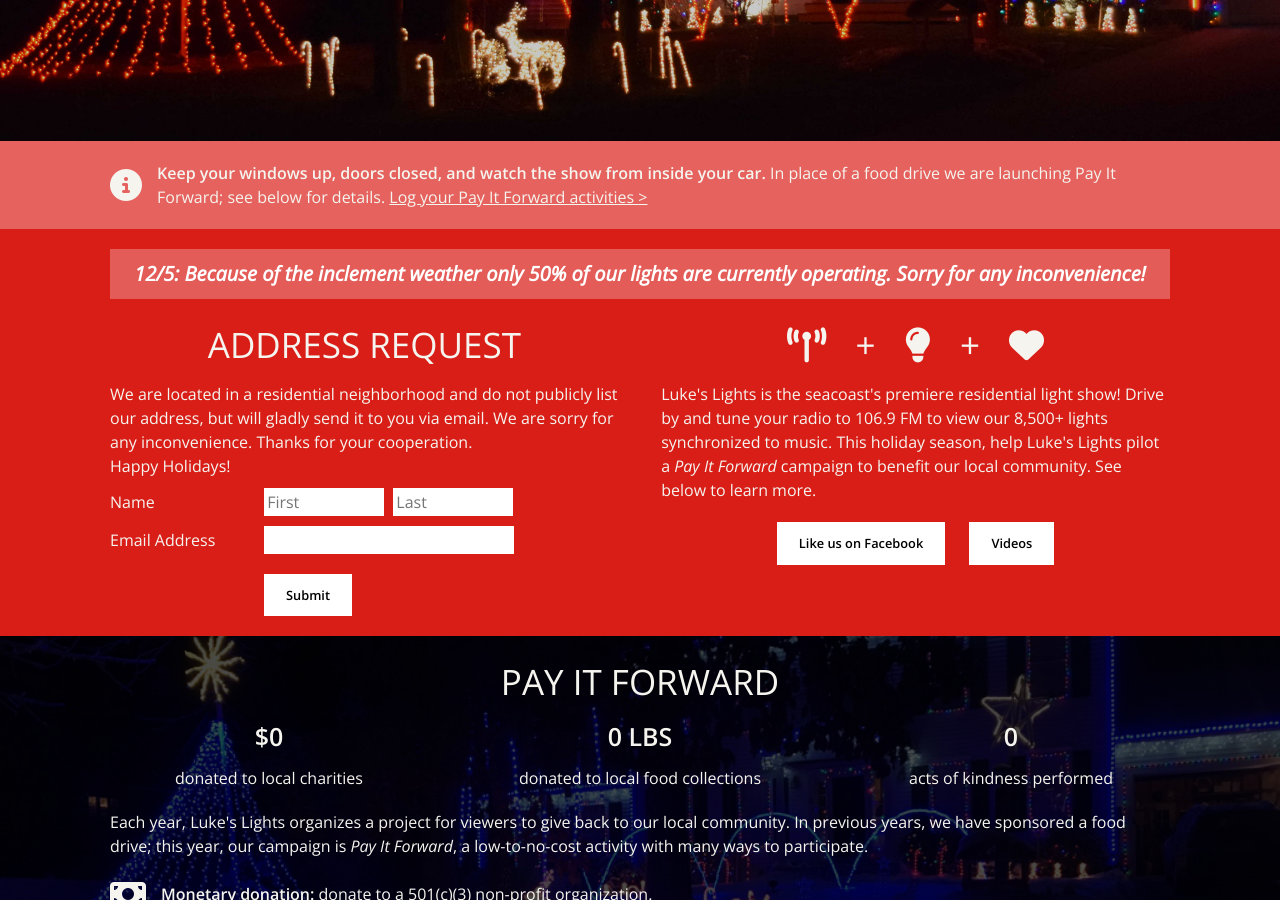
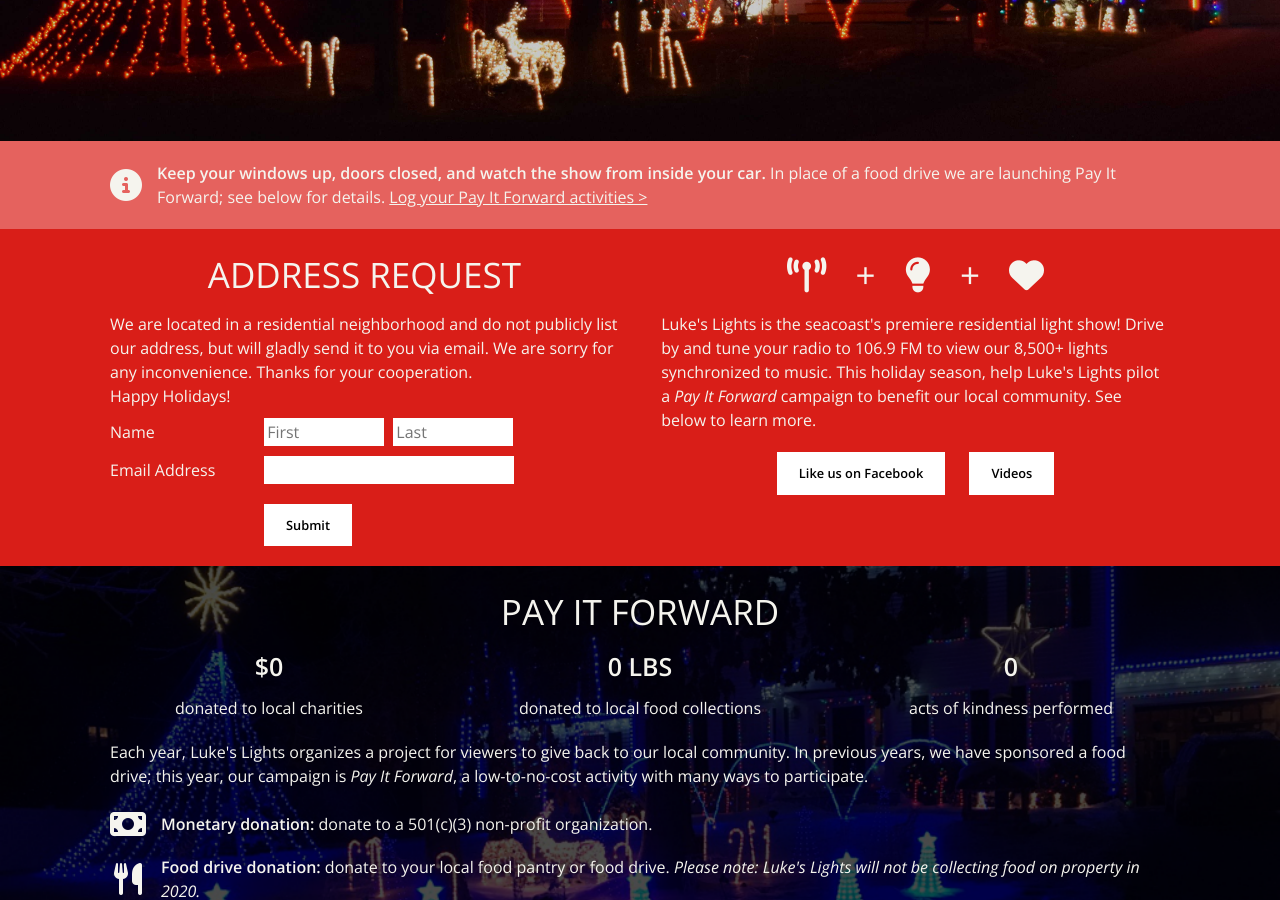
Before and after one commit to ldobson98/lukeslights, a Jekyll site: the page built from index.html, in a window 1280 px wide and 900 px high, scrolled down 359 px. Built offline with Jekyll 4.4.1, drawn with Linux system fonts in a browser that asks for light colours; nearby versions of some CDN libraries.

Commit message:
homepage

```diff
--- a/index.html
+++ b/index.html
@@ -18,7 +18,7 @@ title: Home
     </div>
   </a>
   <div class="wrap">
-    <h4 class="warning" role="notice"><b>12/5: Because of the inclement weather only 50% of our lights are currently operating.  Sorry for any inconvenience!</b></h4>
+   <!--  <h4 class="warning" role="notice"><b>12/5: Because of the inclement weather only 50% of our lights are currently operating.  Sorry for any inconvenience!</b></h4> -->
     <div class="right col1of2 last-col">
       <div class="iconrow">
         <i class="fas fa-broadcast-tower" title="Radio Tower"></i>
```
